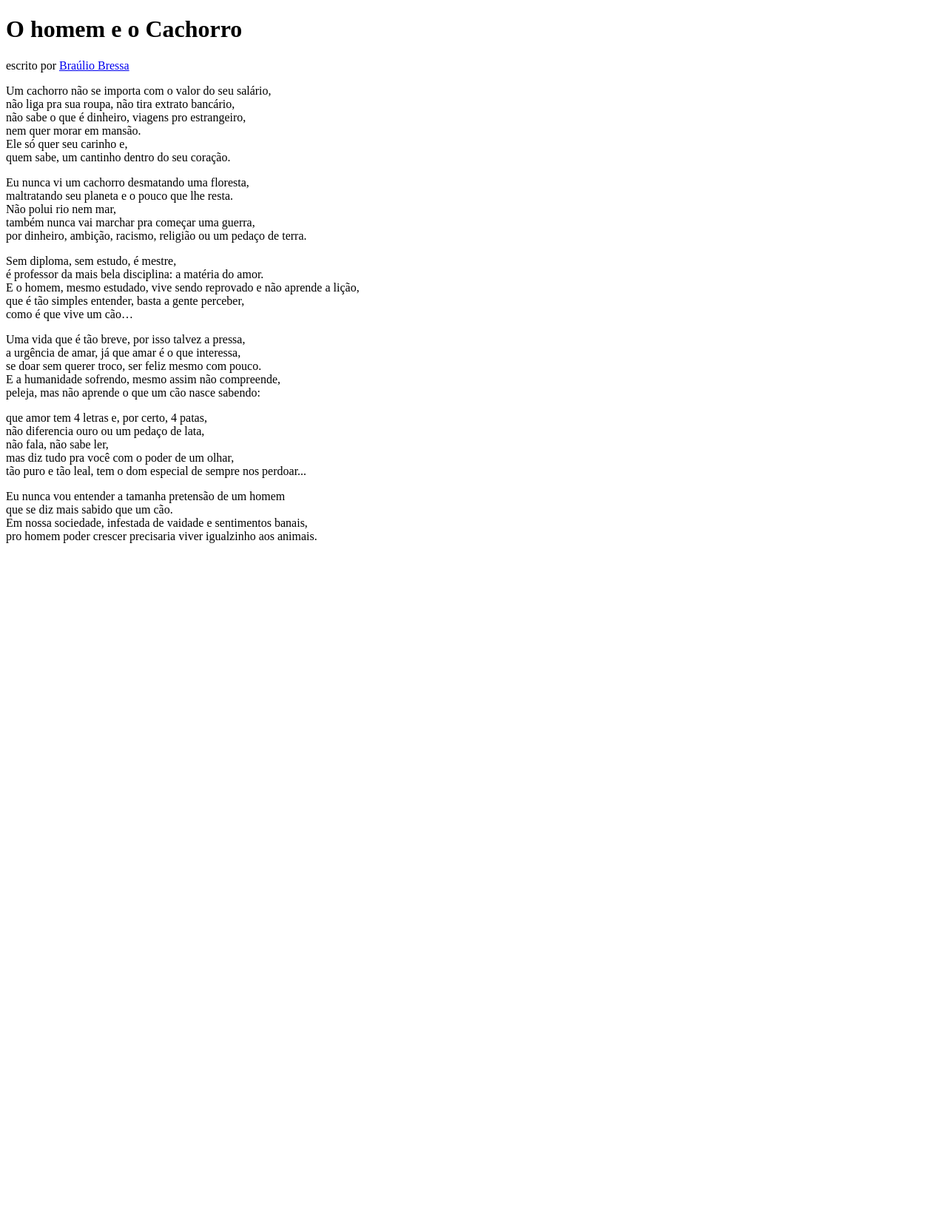
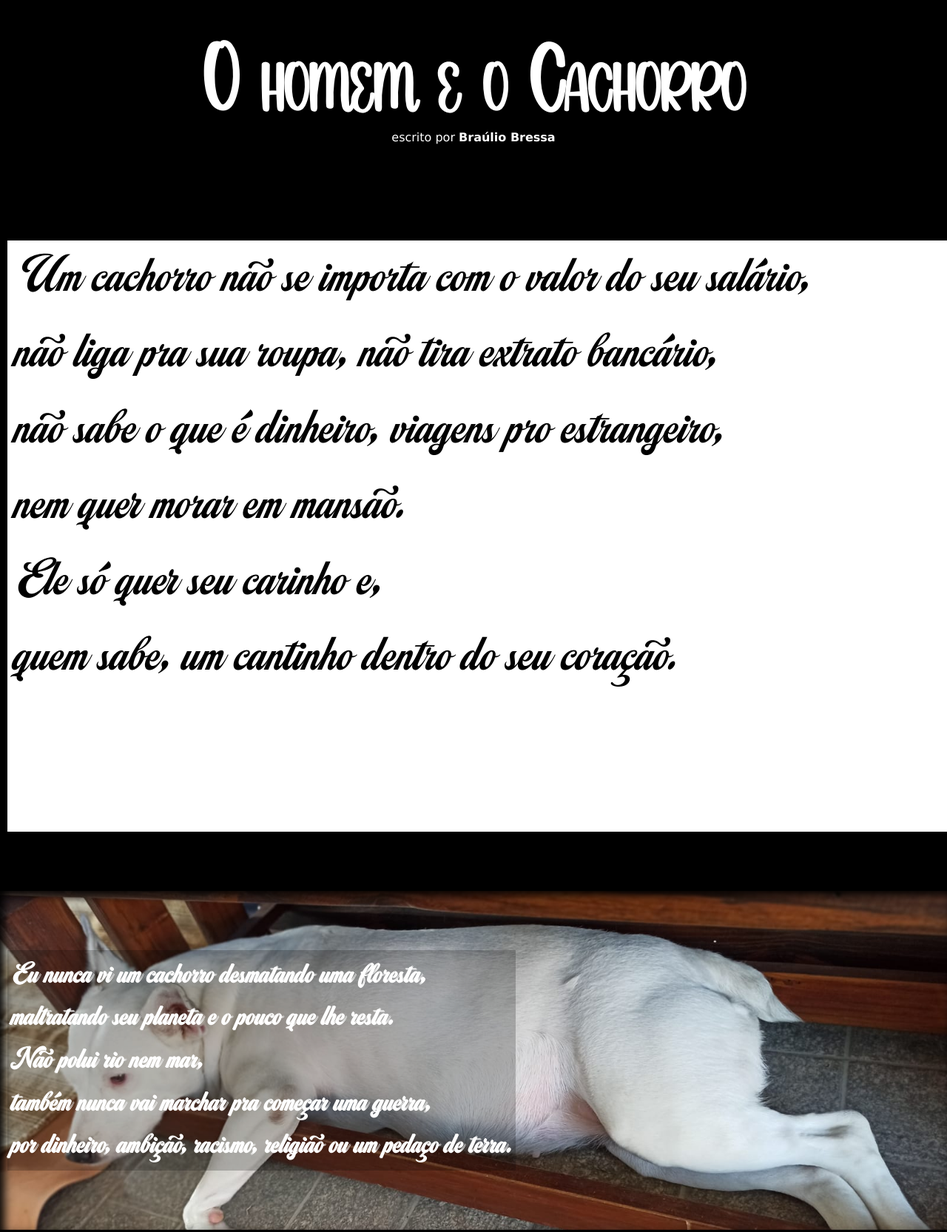
Before and after one commit to jviegasleites/projeto-cachorro, a plain HTML site: page index.html in a window 1280 px wide. Shown: the top 1665 px of the page at 74% size. Before the commit the page ends 800 px from the top, so only its background shows below. Drawn offline with Linux system fonts and the light colour scheme.

Commit message:
atualizei

```diff
--- /dev/null
+++ b/estilo/style.css
@@ -0,0 +1,132 @@
+@charset "UTF-8";
+
+@font-face {
+    font-family: 'cabecalho';
+    src: url('../fontes/Honeymoon.otf') format(TrueType);
+}
+
+@font-face {
+    font-family: 'conteudo';
+    src: url('../fontes/CampanaScript_PERSONAL_USE_ONLY.otf') format(TrueType);
+
+}
+:root{
+    --fonte1: Verdana, Geneva, Tahoma, sans-serif;
+    --fonte2: 'cabecalho', sans-serif;
+    --fonte3: 'conteudo', cursive;
+
+}
+
+
+*{
+    margin: 0px;
+    padding: 0px;/* configurações gerais pra tirar os espaços*/
+}
+
+html,body{
+    max-height:400px;
+    background-color: black;
+    font-family: var(--fonte1);
+}
+
+
+header{
+    background-color: black;
+    color: white;
+    text-align: center;
+
+}
+
+header > h1 {
+    padding-top: 50px;
+    font-variant: small-caps;
+    font-family: var(--fonte2);
+    font-size: 10vw;
+}
+
+header > p {
+    padding-bottom: 50px;
+}
+
+a {
+    color: white;
+    text-decoration: none;
+    font-weight: bolder;
+}
+
+a:hover{
+    text-decoration: underline;
+}
+
+section{
+    padding-top: 10vh;
+    padding-bottom: 10vh;
+    line-height: 2em;
+    padding-left: 10px;
+    font-family: var(--fonte3);
+    font-size: 4vw;/*4 vezes o tamanho da largura da tela*/
+}
+
+section > p {
+    padding-bottom: 2em;
+}
+
+section.normal > p {
+    background-color: white;
+    color: black;
+    padding-left: 10px;
+    font-family: var(--fonte3);
+    font-size: 1.8em;
+}
+
+section.imagem{
+    background-color: rgba(51, 51, 51);
+    color: white;
+    font-family: var(--fonte3);
+    font-size: 1.8em;
+    box-shadow: inset 6px 6px 13px 0px black;
+    background-size: cover;/* para deixar menor a imagem*/
+    background-attachment: fixed;/* para fixar a imagem*/
+}
+
+section.imagem > p {
+    display: inline-block;
+    padding: 5px;
+    background-color: rgba(0, 0, 0, 0.214);
+    text-shadow: 1px 1px 0px;
+    font-family: var(--fonte3);
+    font-size: 1.8em;
+}
+
+
+
+section#img01{
+    background-image: url('../imagens/img01.jpg');
+    background-position: left center;
+}
+
+section#img02{
+    background-image: url('../imagens/img32.jpg');
+    background-position: top right;
+}
+
+section#img03{
+    background-image: url('../imagens/img23.jpg');
+    background-position: left center;
+}
+
+section#img04{
+
+    background-image: url('../imagens/222.jpg');
+
+    background-position: center top;
+}
+
+img.foto{
+    max-width:450px; /*largura maximada imagem*/
+    display: block;
+    margin: auto;/*para centralizar*/
+}
+footer > p {
+color: white;
+}
--- a/index.html
+++ b/index.html
@@ -4,6 +4,7 @@
     <meta charset="UTF-8">
     <meta name="viewport" content="width=device-width, initial-scale=1.0">
     <title>vida canina</title>
+    <link rel="stylesheet" href="estilo/style.css">
 </head>
 <body>
     <header>
@@ -11,7 +12,7 @@
         <p>escrito por <a href="https://www.pensador.com/autor/braulio_bessa/" target="_blank">Braúlio Bressa</a></p>
 
     </header>
-    <section>
+        <section class="normal">
             <p>
 
                     Um cachorro não se importa com o valor do seu salário, <br>
@@ -22,7 +23,8 @@
                     quem sabe, um cantinho dentro do seu coração. <br>
             </p>
         </section>
-        <section>
+
+        <section class="imagem" id="img01">
             <p>
                 Eu nunca vi um cachorro desmatando uma floresta, <br>
                 maltratando seu planeta e o pouco que lhe resta. <br>
@@ -30,8 +32,9 @@
                 também nunca vai marchar pra começar uma guerra, <br>
                 por dinheiro, ambição, racismo, religião ou um pedaço de terra. <br>
             </p>
-        </section>
-        <section>
+        </section >
+
+        <section class="normal">
             <p>
                 Sem diploma, sem estudo, é mestre, <br>
                 é professor da mais bela disciplina: a matéria do amor. <br>
@@ -40,7 +43,8 @@
                 como é que vive um cão… <br>
             </p>
         </section>
-        <section>
+
+        <section class="imagem" id="img02">
             <p>
                 Uma vida que é tão breve, por isso talvez a pressa,  <br>
                 a urgência de amar, já que amar é o que interessa, <br>
@@ -49,22 +53,38 @@
                 peleja, mas não aprende o que um cão nasce sabendo: <br>
             </p>
         </section>
-        <section>
+
+        <section class="normal">
             <p>
-                que amor tem 4 letras e, por certo, 4 patas, <br>
+                que amor tem quatro letras e, por certo, quatro patas, <br>
                 não diferencia ouro ou um pedaço de lata, <br>
                 não fala, não sabe ler, <br>
                 mas diz tudo pra você com o poder de um olhar, <br>
                 tão puro e tão leal, tem o dom especial de sempre nos perdoar... <br>
             </p>
         </section>
-        <section>
+
+        <section class="imagem" id="img03">
             <p>
                 Eu nunca vou entender a tamanha pretensão de um homem <br>
                 que se diz mais sabido que um cão. <br>
                 Em nossa sociedade, infestada de vaidade e sentimentos banais, <br>
                 pro homem poder crescer precisaria viver igualzinho aos animais.
+
             </p>
         </section>
+
+        <section class="normal">
+            <p>
+                O motivo por eles viverem menos, <br>
+                é por eles nacerem já sabendo amar...
+
+            </p>
+        </section>
+
+       <img src="imagens/222.jpg" class="foto" alt="eu e a amarela" srcset="">
+        <footer class="imagem" id="img04">
+            <p>Site criado por <a href="https://github.com/jviegasleites" target="_blank">jonatas viegas leites</a></p>
+        </footer>
 </body>
 </html>
```
Also changed, not shown: fontes/Barett Street.ttf (added), fontes/Birds of Paradise © PERSONAL USE ONLY.ttf (added), fontes/CampanaScript_PERSONAL_USE_ONLY.otf (added), fontes/Honeymoon.otf (added), imagens/222.jpg (added), imagens/455.jpg (added), imagens/654.jpg (added), imagens/IMG_20221029_152857173.jpg (added), imagens/IMG_20230115_113229800.jpg (added), imagens/Screenshot_20220527-090250.png (added), imagens/img01.jpg (added), imagens/img02.jpg (added), imagens/img03.jpg (added), imagens/img23.jpg (added), 3 more files, 1 other file. Lines whose indentation alone changed are shown as unchanged.
